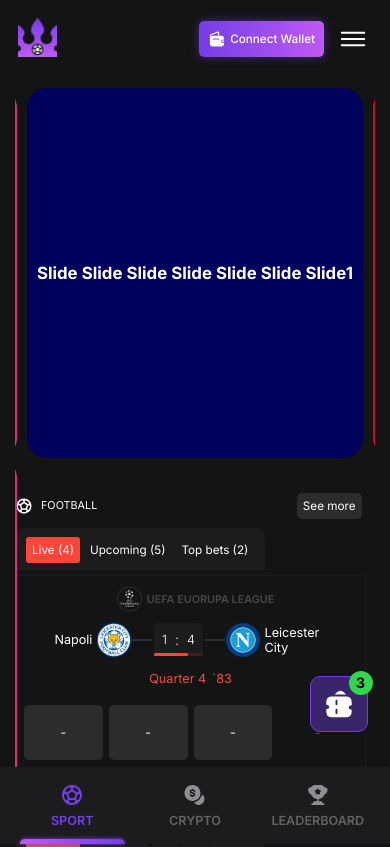
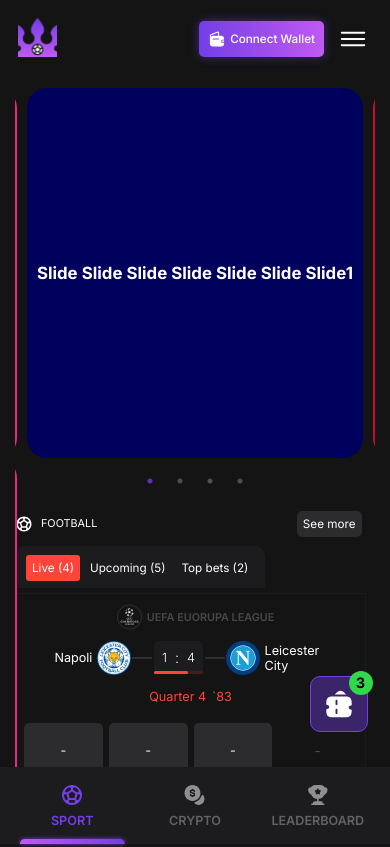
Before and after one commit to muhammad-junaid1/kingdom-sport, a React (Create React App) app: page / in a window 390 px wide. Shown: the top 847 px of the page. Built offline with nearby package versions, Linux system fonts and the light colour scheme.

Commit message:
little bit

```diff
--- a/src/components/pages/css/Homepage.css
+++ b/src/components/pages/css/Homepage.css
@@ -1,3 +1,5 @@
+@import "../../../css/colors/violet.css";
+
 .home {
     overflow:hidden;
     position: relative;
@@ -64,12 +66,16 @@
 
 .slide__container {
     margin: 0 5px;
-    height: 370px;
     display: flex;
     justify-content: center;
     align-items: center;
     padding: 10px;
     border-radius: 20px;
+    height: 37rem;
+}
+
+.slick-slider {
+    height: 37rem;
 }
 
 .slider__wrapper {
@@ -130,6 +136,16 @@
         height: 0;
     }
     .home__body {
-        margin-top: 45rem;
+        margin-top: 47rem;
+    }
+    ul.slick-dots {
+        bottom: -70px !important;
+    }
+    ul.slick-dots button::before {
+        color: white !important;
+    }
+
+    ul.slick-dots li.slick-active button:before{
+        color: var(--violet6) !important;
     }
 }
```
